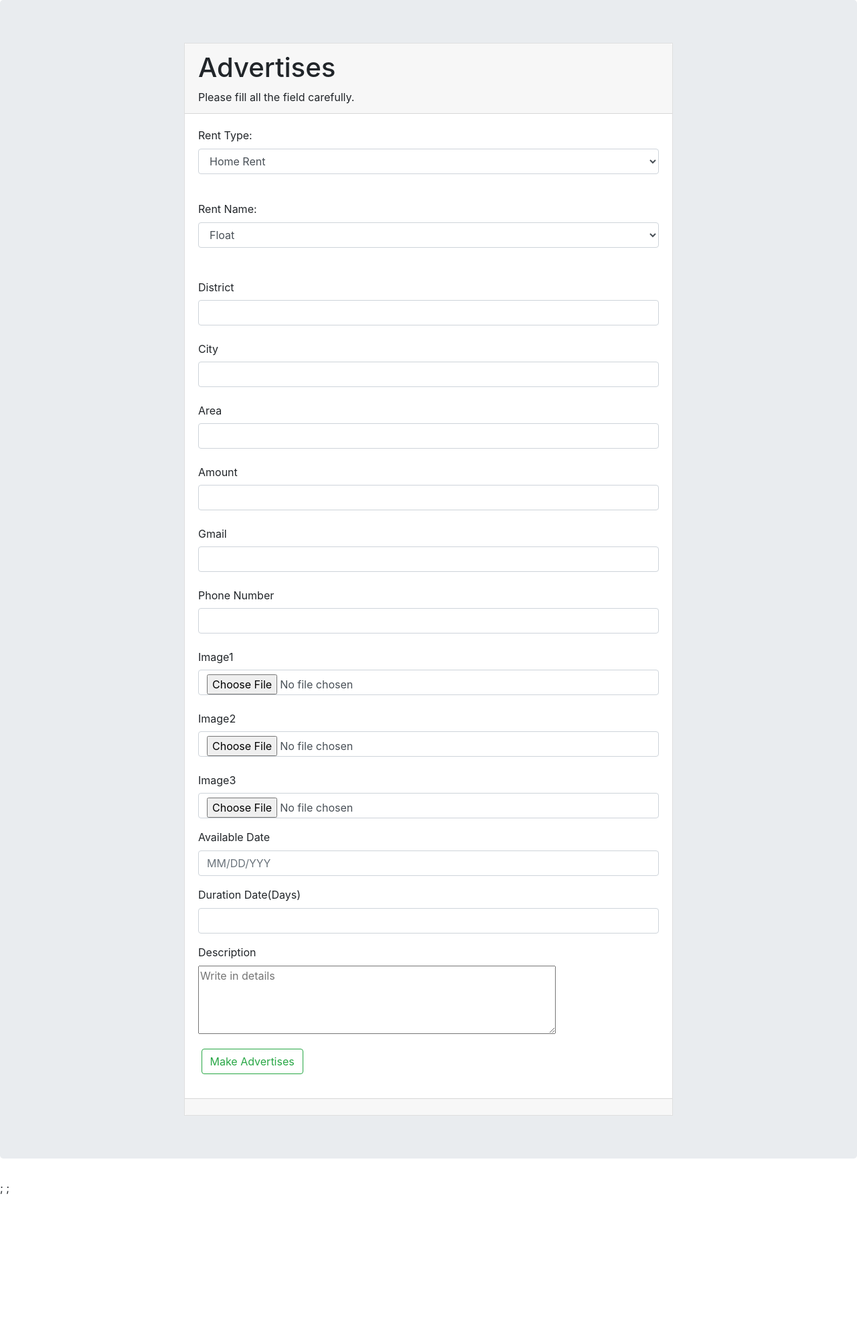
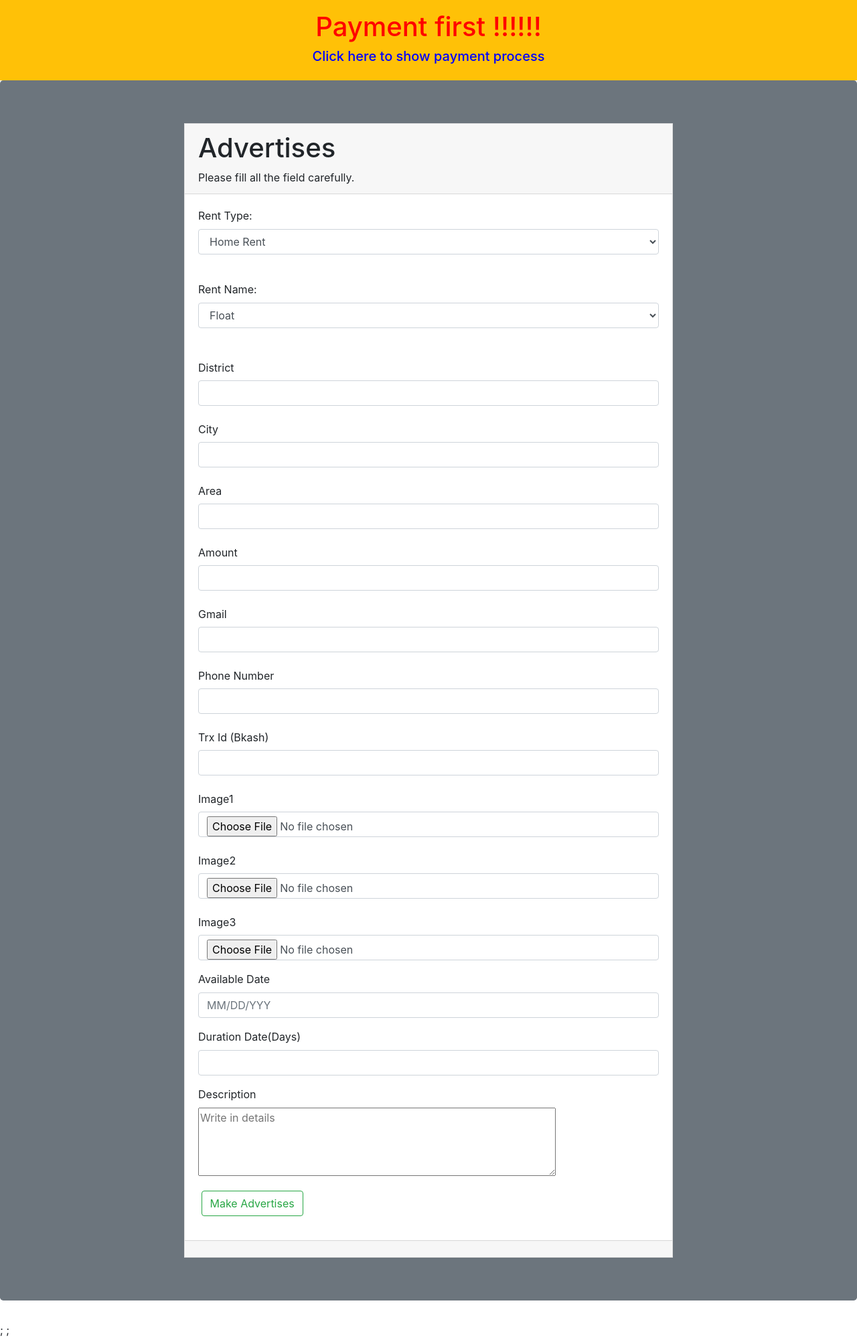
Before and after one commit to Khairul-Anam-Mubin/OnlineRentAdvertisementSystem, a PHP site: page /Advertises.php in a window 1280 px wide. Shown: the part 86-2084 px from the top of the page at 67% size. Before the commit the page ends 1869 px from the top, so only its background shows below. Run offline with PHP 8.4, Linux system fonts and the light colour scheme.

Commit message:
Add payment alert

```diff
--- a/OnlineRentAdvertisementSystem/Advertises.php
+++ b/OnlineRentAdvertisementSystem/Advertises.php
@@ -22,7 +22,13 @@
 
     </div>
 </nav>
-<div class="jumbotron">
+<section class="py-3 bg-warning">
+    <div class="container text-center">
+        <h1 style="color: red">Payment first !!!!!!</h1>
+        <a href="PaymentProcess.php"><h5 style="color: blue">Click here to show payment process</h5></a>
+    </div>
+</section>
+<div class="jumbotron bg-secondary">
     <div class="container">
         <div class="row">
             <div class="col-md-8 mx-auto">
@@ -78,6 +84,12 @@
                                 <label class="col-form-label"> Phone Number</label>
                                 <input type="number" name="U_phone" class="form-control"required/>
                             </div>
+
+                            <div class="form-group">
+                                <label class="col-form-label"> Trx Id (Bkash)</label>
+                                <input type="number" name="Trx_id" class="form-control"required/>
+                            </div>
+
                             <div class="form-group">
                                 <label class="col-form-label">Image1</label>
                                 <input type="file" name="U_input_image1" class="form-control"required/>
```
